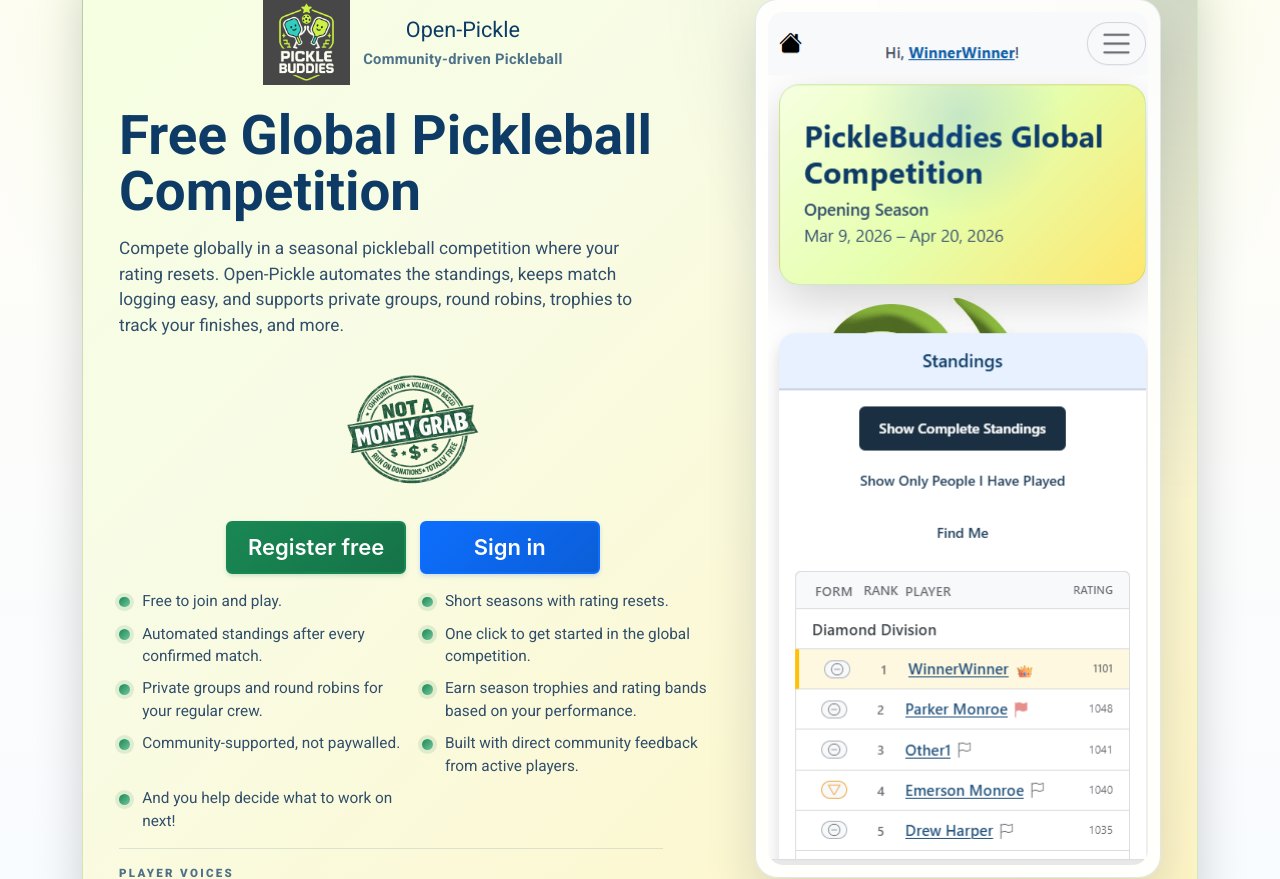
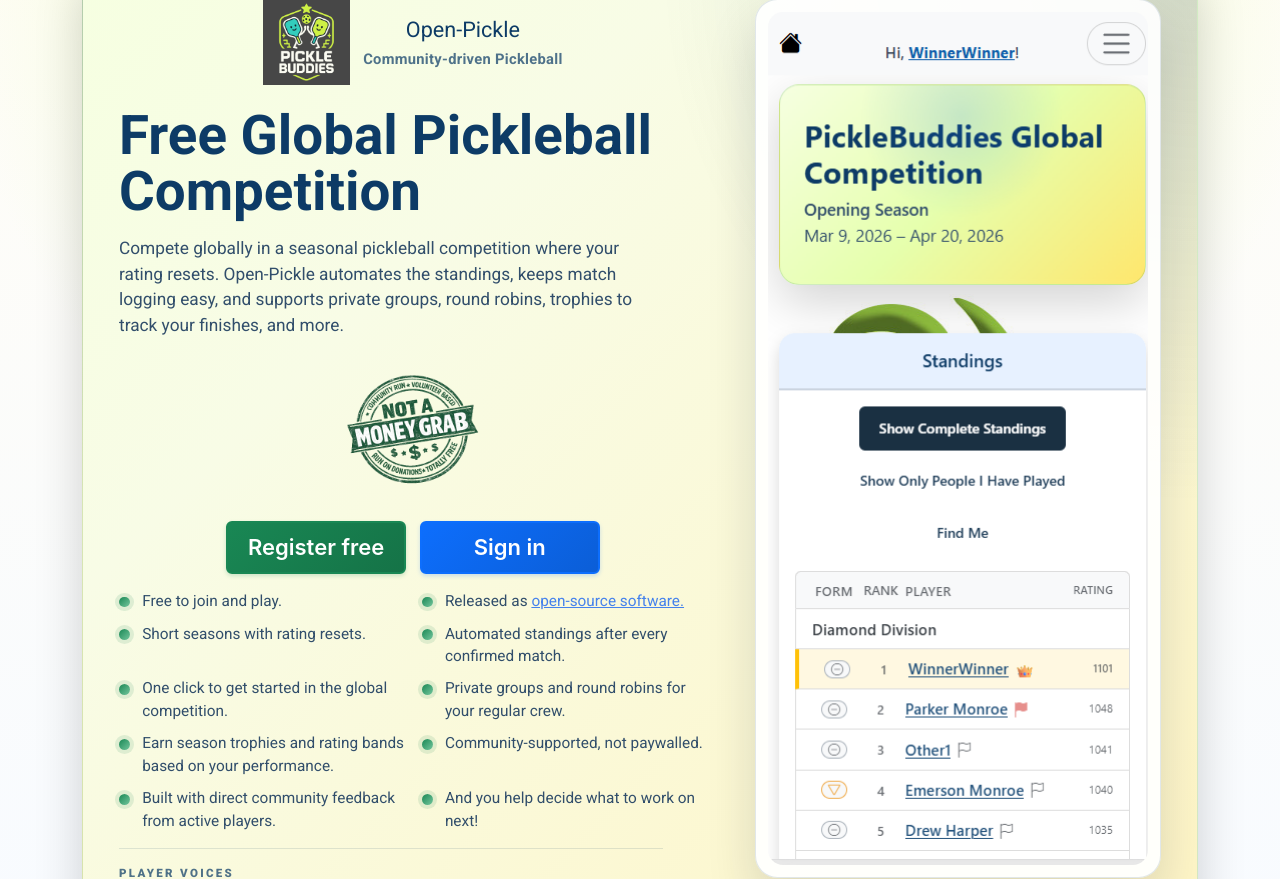
Before and after one commit to chaswick/open-pickle, a Spring app: page /public/landing in a window 1280 px wide. Shown: the part 74-953 px from the top of the page. Run offline with Thymeleaf, Linux system fonts and the light colour scheme; the template is opened without the code that fills it, so the values that code supplies are empty; some of the project's set-up classes (security, data sources, template engines, error pages and the like) are left out, and stand-ins take their place.

Commit message:
Include the new open-pickle open source link as a landing page benefit

```diff
--- a/src/main/resources/templates/public/landing.html
+++ b/src/main/resources/templates/public/landing.html
@@ -57,6 +57,7 @@
                                 </div>
                                 <ul class="landing-checklist">
                                     <li>Free to join and play.</li>
+                                    <li>Released as <a href="https://github.com/chaswick/open-pickle" target="_blank">open-source software.</a></li>
                                     <li>Short seasons with rating resets.</li>
                                     <li>Automated standings after every confirmed match.</li>
                                     <li>One click to get started in the global competition.</li>
```
